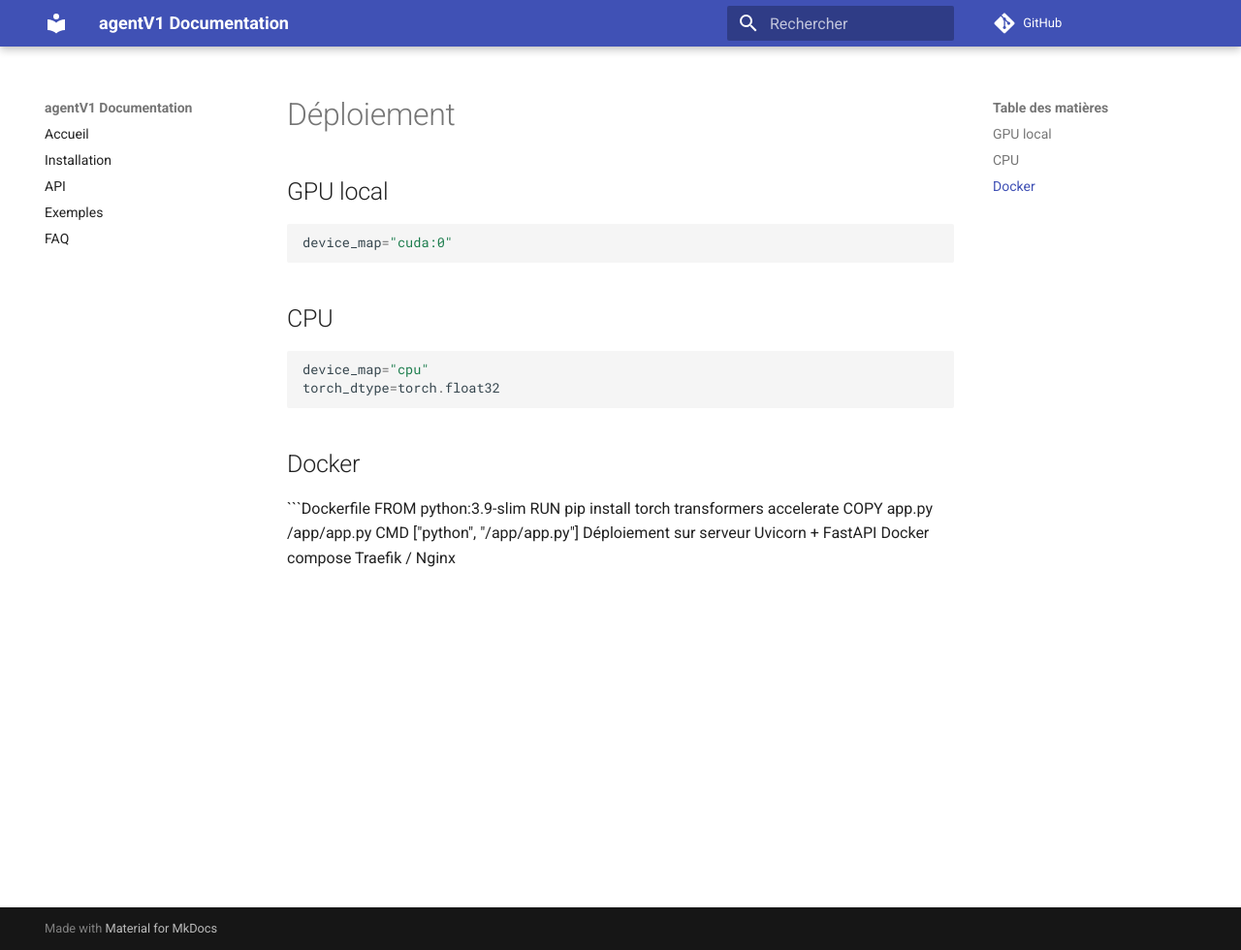
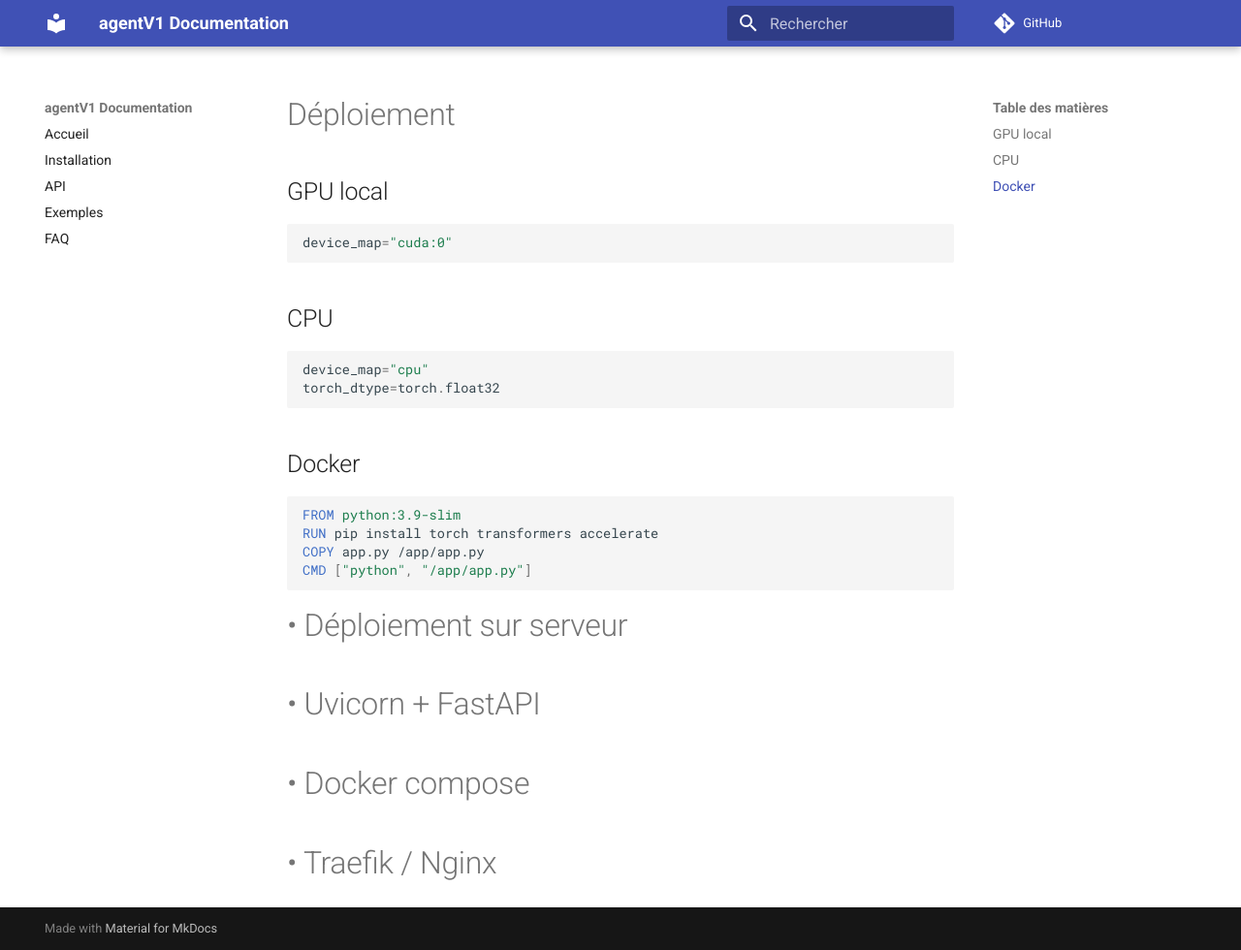
Before and after one commit to gopu-inc/agentV1, an MkDocs documentation site: the page built from docs/deployement.md, in a window 1280 px wide and 980 px high. Shown: the whole window at 97% size. Built offline with MkDocs 1.6.1 and Material for MkDocs 9.7.7, drawn with Linux system fonts in a browser that asks for light colours; comment, search, counter and statistics services are not loaded.

````diff
--- a/docs/deployement.md
+++ b/docs/deployement.md
@@ -16,7 +16,8 @@ FROM python:3.9-slim
 RUN pip install torch transformers accelerate
 COPY app.py /app/app.py
 CMD ["python", "/app/app.py"]
-Déploiement sur serveur
-Uvicorn + FastAPI
-Docker compose
-Traefik / Nginx
+```
+# • Déploiement sur serveur
+# • Uvicorn + FastAPI
+# • Docker compose
+# • Traefik / Nginx
````
